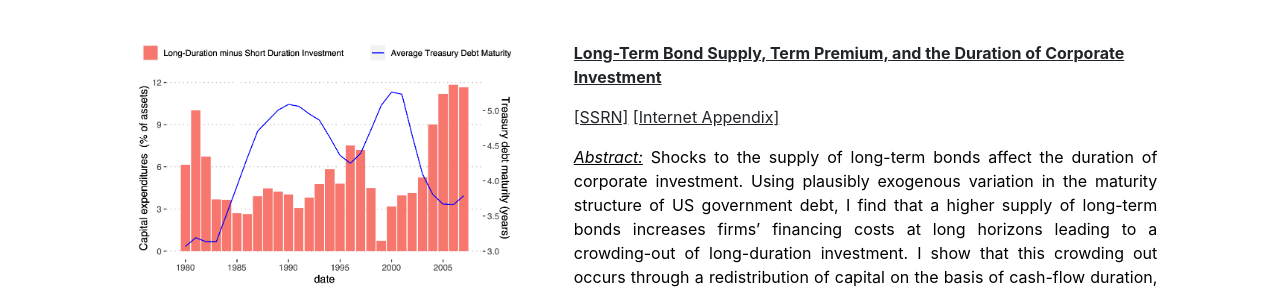
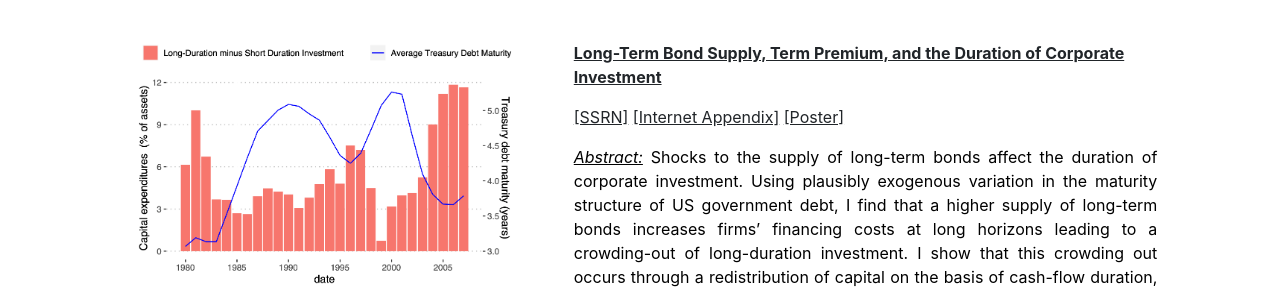
Before and after one commit to antoinehubertdefraisse/antoinehubertdefraisse.github.io, a Jekyll site: the page built from index.md, in a window 1280 px wide. Shown: the part 581-873 px from the top of the page. Built offline with Jekyll 4.4.1, drawn with Linux system fonts in a browser that asks for light colours.

Commit message:
Update home.html

```diff
--- a/_layouts/home.html
+++ b/_layouts/home.html
@@ -30,7 +30,8 @@ layout: default
 <b>Long-Term Bond Supply, Term Premium, and the Duration of Corporate Investment</b>
 		    </a></p>
 	 <p><a href="https://papers.ssrn.com/sol3/papers.cfm?abstract_id=4064763" target="_blank">[SSRN]</a>
-		 <a href="http://antoinehubertdefraisse.github.io/pdf/1_term_structure_and_corp_investment_internetappendix.pdf" target="_blank">[Internet Appendix]</a> <p>
+		 <a href="http://antoinehubertdefraisse.github.io/pdf/1_term_structure_and_corp_investment_internetappendix.pdf" target="_blank">[Internet Appendix]</a>
+	 <a href="http://antoinehubertdefraisse.github.io/pdf/poster_MFS.pdf" target="_blank">[Poster]</a><p>
 	<p align="justify"> <u><em>Abstract:</em></u> Shocks to the supply of long-term bonds affect the duration of corporate investment. Using plausibly exogenous variation in the maturity structure of US government debt, I find that a higher supply of long-term bonds increases firms’ financing costs at long horizons leading to a crowding-out of long-duration investment. I show that this crowding out occurs through a redistribution of capital on the basis of cash-flow duration, both across firms and within firm across projects. I also show that these changes in the duration of investment map into changes in the maturity of corporate debt. These results identify important real effects of policies which affect the net supply of long-term bonds, such as quantitative easing by central banks.
  	</p>
   </div>
```
